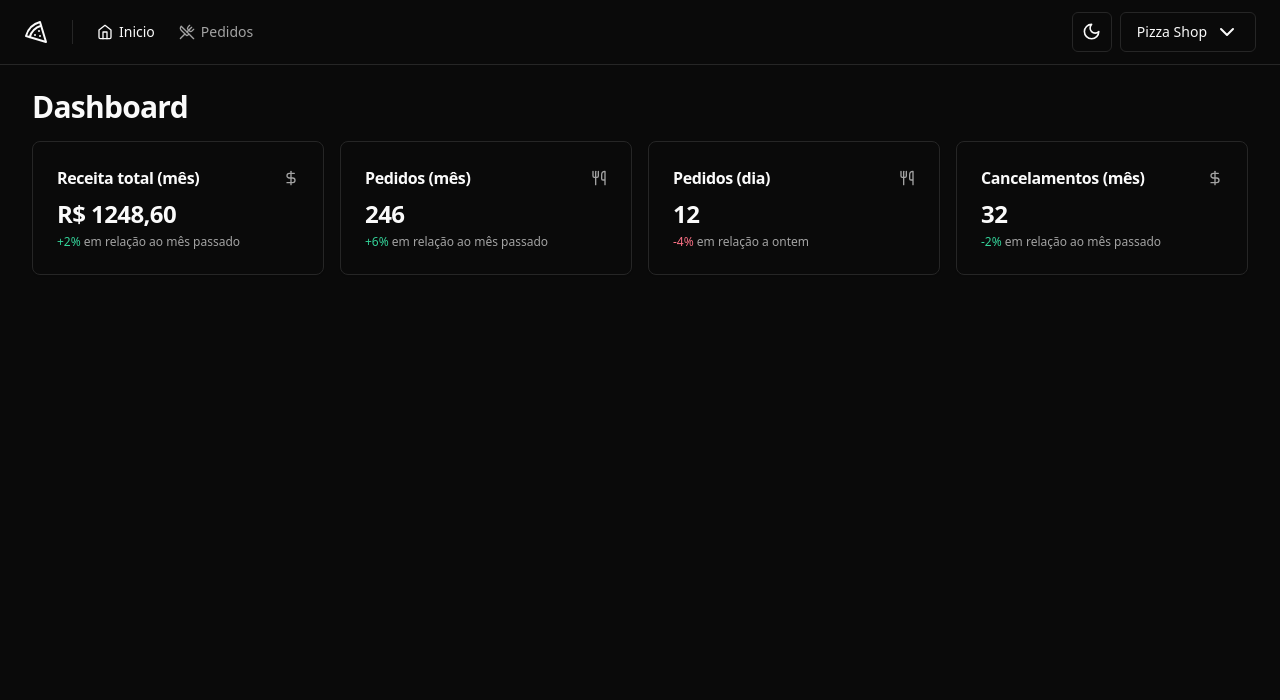
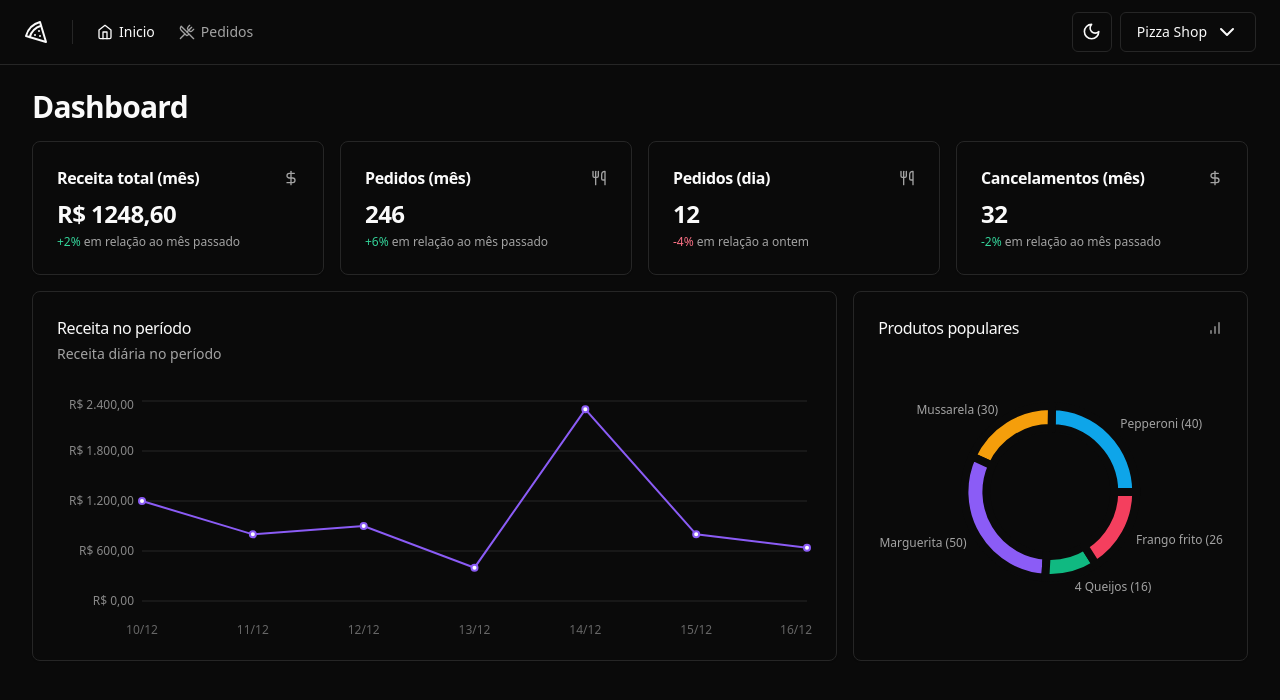
Before and after one commit to ThalesAugusto0/pizza-shop, a React (Vite) app: page / in a window 1280 px wide. Shown: the top 700 px of the page. Built offline with nearby package versions, Linux system fonts and the light colour scheme.

Commit message:
Feature: Adicionado graficos ao dashboard

```diff
--- a/package.json
+++ b/package.json
@@ -28,6 +28,7 @@
     "react-helmet-async": "^2.0.4",
     "react-hook-form": "^7.49.3",
     "react-router-dom": "^6.21.3",
+    "recharts": "^2.10.4",
     "sonner": "^1.3.1",
     "sort-by": "^1.2.0",
     "tailwind-merge": "^2.2.0",
--- /dev/null
+++ b/src/pages/404.tsx
@@ -0,0 +1,15 @@
+import { Link } from 'react-router-dom'
+
+export function NotFound() {
+  return (
+    <div className="flex h-screen flex-col items-center justify-center gap-2">
+      <h1 className="text-4xl font-bold">Página não encontrada</h1>
+      <p className="text-accent-foreground">
+        Voltar para o{' '}
+        <Link to="/" className="text-sky-600 dark:text-sky-400">
+          Dashboard
+        </Link>
+      </p>
+    </div>
+  )
+}
--- a/src/pages/app/dashboard/dashboard.tsx
+++ b/src/pages/app/dashboard/dashboard.tsx
@@ -4,6 +4,8 @@
 import { MonthCanceledOrdersAmountCard } from './month-canceled-orders-amount-card'
 import { MonthOrdersAmountCard } from './month-orders-amount-card'
 import { MonthRevenueCard } from './month-revenue-card'
+import { PopularProductsChart } from './popular-products-chart'
+import { RevenueChart } from './revenue-chart'
 
 export function Dashboard() {
   return (
@@ -18,6 +20,11 @@
           <DayOrdersAmountCard />
           <MonthCanceledOrdersAmountCard />
         </div>
+
+        <div className="grid grid-cols-9 gap-4">
+          <RevenueChart />
+          <PopularProductsChart />
+        </div>
       </div>
     </>
   )
--- /dev/null
+++ b/src/pages/app/dashboard/popular-products-chart.tsx
@@ -0,0 +1,91 @@
+import { BarChart } from 'lucide-react'
+import { Cell, Pie, PieChart, ResponsiveContainer } from 'recharts'
+import colors from 'tailwindcss/colors'
+
+import { Card, CardContent, CardHeader, CardTitle } from '@/components/ui/card'
+const data = [
+  { product: 'Pepperoni', amount: 40 },
+  { product: 'Mussarela', amount: 30 },
+  { product: 'Marguerita', amount: 50 },
+  { product: '4 Queijos', amount: 16 },
+  { product: 'Frango frito', amount: 26 },
+]
+
+const COLORS = [
+  colors.sky[500],
+  colors.amber[500],
+  colors.violet[500],
+  colors.emerald[500],
+  colors.rose[500],
+]
+
+export function PopularProductsChart() {
+  return (
+    <Card className="col-span-3">
+      <CardHeader className="pb-8">
+        <div className="flex items-center justify-between ">
+          <CardTitle className="text-base font-medium">
+            Produtos populares
+          </CardTitle>
+          <BarChart className="h-4 w-4 text-muted-foreground" />
+        </div>
+      </CardHeader>
+      <CardContent>
+        <ResponsiveContainer width="100%" height={240}>
+          <PieChart style={{ fontSize: 12 }}>
+            <Pie
+              data={data}
+              nameKey="product"
+              dataKey="amount"
+              cx="50%"
+              cy="50%"
+              outerRadius={86}
+              innerRadius={64}
+              strokeWidth={8}
+              labelLine={false}
+              label={({
+                cx,
+                cy,
+                midAngle,
+                innerRadius,
+                outerRadius,
+                value,
+                index,
+              }) => {
+                const RADIAN = Math.PI / 180
+                const radius = 12 + innerRadius + (outerRadius - innerRadius)
+                const x = cx + radius * Math.cos(-midAngle * RADIAN)
+                const y = cy + radius * Math.sin(-midAngle * RADIAN)
+
+                return (
+                  <text
+                    x={x}
+                    y={y}
+                    className="fill-muted-foreground text-xs"
+                    textAnchor={x > cx ? 'start' : 'end'}
+                    dominantBaseline="central"
+                  >
+                    {data[index].product.length > 12
+                      ? data[index].product.substring(0, 12).concat('...')
+                      : data[index].product}{' '}
+                    ({value})
+                  </text>
+                )
+              }}
+            >
+              {data.map((_, index) => {
+                return (
+                  <Cell
+                    key={`cell-${index}`}
+                    fill={COLORS[index]}
+                    className="stroke-background hover:opacity-80"
+                  />
+                )
+              })}
+            </Pie>
+          </PieChart>
+        </ResponsiveContainer>
+      </CardContent>
+    </Card>
+  )
+}
--- /dev/null
+++ b/src/pages/app/dashboard/revenue-chart.tsx
@@ -0,0 +1,70 @@
+import {
+  CartesianGrid,
+  Line,
+  LineChart,
+  ResponsiveContainer,
+  XAxis,
+  YAxis,
+} from 'recharts'
+import colors from 'tailwindcss/colors'
+
+import {
+  Card,
+  CardContent,
+  CardDescription,
+  CardHeader,
+  CardTitle,
+} from '@/components/ui/card'
+
+const data = [
+  { date: '10/12', revenue: 1200 },
+  { date: '11/12', revenue: 800 },
+  { date: '12/12', revenue: 900 },
+  { date: '13/12', revenue: 400 },
+  { date: '14/12', revenue: 2300 },
+  { date: '15/12', revenue: 800 },
+  { date: '16/12', revenue: 640 },
+]
+
+export function RevenueChart() {
+  return (
+    <Card className="col-span-6">
+      <CardHeader className="flex-row items-center justify-between pb-8">
+        <div className="space-y-1">
+          <CardTitle className="text-base font-medium">
+            Receita no período
+          </CardTitle>
+          <CardDescription>Receita diária no período</CardDescription>
+        </div>
+      </CardHeader>
+      <CardContent>
+        <ResponsiveContainer width="100%" height={240}>
+          <LineChart data={data} style={{ fontSize: 12 }}>
+            <XAxis dataKey="date" axisLine={false} tickLine={false} dy={16} />
+            <YAxis
+              stroke="#888"
+              axisLine={false}
+              tickLine={false}
+              width={80}
+              tickFormatter={(value: number) =>
+                value.toLocaleString('pt-br', {
+                  style: 'currency',
+                  currency: 'BRL',
+                })
+              }
+            />
+
+            <CartesianGrid vertical={false} className="stroke-muted" />
+
+            <Line
+              type="linear"
+              strokeWidth={2}
+              dataKey="revenue"
+              stroke={colors.violet[500]}
+            />
+          </LineChart>
+        </ResponsiveContainer>
+      </CardContent>
+    </Card>
+  )
+}
--- a/src/routes.tsx
+++ b/src/routes.tsx
@@ -2,6 +2,7 @@
 
 import { AppLayout } from './pages/_layouts/app'
 import { AuthLayout } from './pages/_layouts/auth'
+import { NotFound } from './pages/404'
 import { Dashboard } from './pages/app/dashboard/dashboard'
 import { Orders } from './pages/app/orders/orders'
 import { SignIn } from './pages/auth/sign-in'
@@ -11,6 +12,7 @@
   {
     path: '/',
     element: <AppLayout />,
+    errorElement: <NotFound />,
     children: [
       { path: '/', element: <Dashboard /> },
       { path: '/orders', element: <Orders /> },
```
Also changed, not shown: 1 other file (tests, documents, lock files or other folders).
